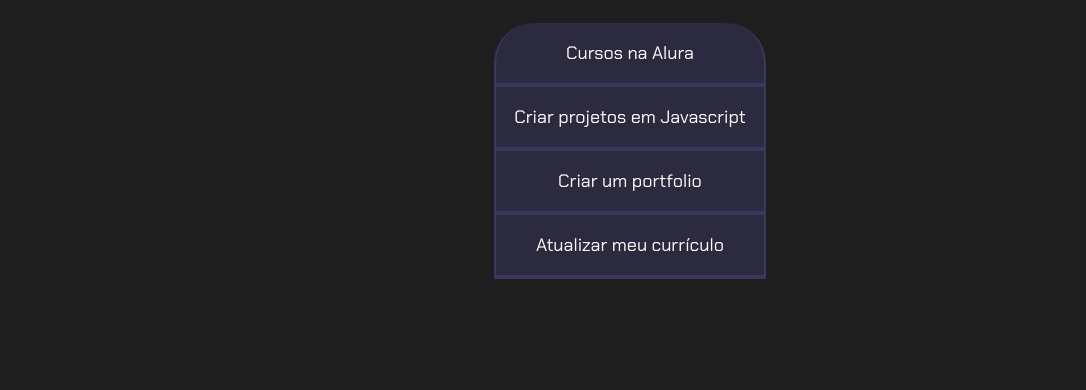
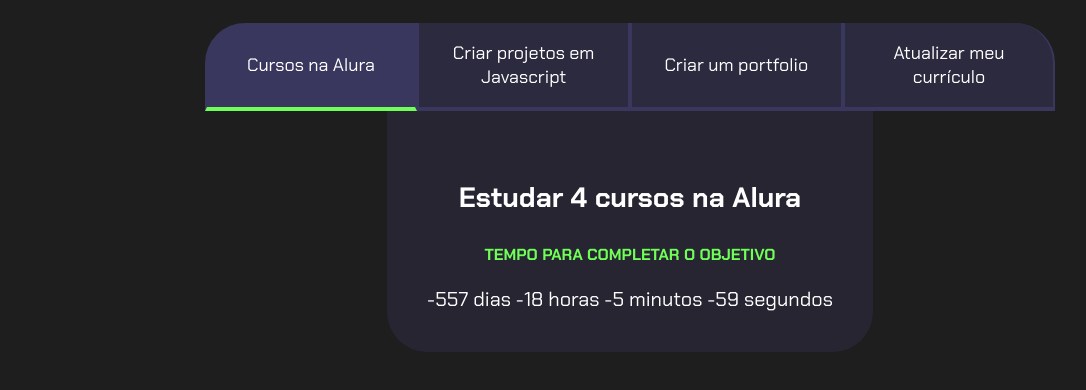
Before and after one commit to rafaellolufas/programaca-o-, a plain HTML site: page index.html in a window 1280 px wide. Both pictures are taken after a click on the button "Cursos na Alura". Shown: the part 80-470 px from the top of the page, without its empty margins (10-1096 px from the left). Drawn offline with Linux system fonts and the light colour scheme.

Commit message:
alterações

```diff
--- a/index.html
+++ b/index.html
@@ -17,7 +17,32 @@
             <button class="botao">Criar um portfolio</button>
             <button class="botao">Atualizar meu currículo</button>
         </div>
+        <div class="abas-textos">
+            <div class="aba-conteudo ativo">
+                <h3 class="aba-conteudo-titulo-principal">Estudar 4 cursos na Alura</h3>
+                <h4 class="aba-conteudo-titulo-secundario">Tempo para completar o objetivo</h4>
+                <div class="contador"></div>
+            </div>
+            <div class="aba-conteudo">
+                <h3 class="aba-conteudo-titulo-principal">Criar 5 projetos em Javascript</h3>
+                <h4 class="aba-conteudo-titulo-secundario">Tempo para completar o objetivo</h4>
+                <div class="contador"></div>
+            </div>
+            <div class="aba-conteudo">
+                <h3 class="aba-conteudo-titulo-principal">Criar um portfolio com os meus 3 melhores projetos</h3>
+                <h4 class="aba-conteudo-titulo-secundario">Tempo para completar o objetivo</h4>
+                <div class="contador"></div>
+            </div>
+            <div class="aba-conteudo">
+                <h3 class="aba-conteudo-titulo-principal">Atualizar meu curriculo com os certificados da Alura</h3>
+                <h4 class="aba-conteudo-titulo-secundario">Tempo para completar o objetivo</h4>
+                <div class="contador"></div>
+            </div>
+        </div>
+    </div>
+</section>
     </section>
 </body>
+<script src="main.js"></script>
 
 </html>
--- /dev/null
+++ b/main.js
@@ -0,0 +1,36 @@
+const botoes = document.querySelectorAll(".botao");
+const textos = document.querySelectorAll(".aba-conteudo");
+
+for (let i = 0; i < botoes.length; i++) {
+    botoes[i].onclick = function () {
+
+        for (let j = 0; j < botoes.length; j++) {
+            botoes[j].classList.remove("ativo");
+            textos[j].classList.remove("ativo");
+        }
+
+        botoes[i].classList.add("ativo");
+        textos[i].classList.add("ativo");
+    }
+}
+
+const contadores = document.querySelectorAll(".contador");
+const tempoObjetivo1 = new Date("2023-10-05T00:00:00");
+
+
+contadores[0].textContent = calculaTempo(tempoObjetivo1);
+
+function calculaTempo(tempoObjetivo) {
+    let tempoAtual = new Date();
+    let tempoFinal = tempoObjetivo - tempoAtual;
+    let segundos = Math.floor(tempoFinal / 1000);
+    let minutos = Math.floor(segundos / 60);
+    let horas = Math.floor(minutos / 60);
+    let dias = Math.floor(horas / 24);
+
+    segundos %= 60;
+    minutos %= 60;
+    horas %= 24;
+
+    return dias + " dias " + horas + " horas " + minutos + " minutos " + segundos + " segundos";
+}
--- a/style.css
+++ b/style.css
@@ -59,3 +59,51 @@ body {
 .botoes {
     display: block;
 }
+.botao.ativo {
+    background-color: var(--botao-ativo);
+    border-bottom: 4px solid var(--verde);
+}
+
+.abas-textos {
+    background-color: var(--texto-fundo);
+    padding: 40px;
+    border-radius: 0 0 40px 40px;
+}
+
+.aba-conteudo.ativo {
+    display: block;
+}
+
+.aba-conteudo {
+    display: none;
+}
+
+.aba-conteudo-titulo-principal {
+    font-size: 28px;
+    text-align: center;
+}
+
+.aba-conteudo-titulo-secundario {
+    text-align: center;
+    color: var(--verde);
+    text-transform: uppercase;
+}
+
+.contador {
+    font-size: 20px;
+    text-align: center;
+}
+
+@media screen and (min-width: 768px) {
+    .botoes {
+        display: flex;
+    }
+
+    .botao:first-child {
+        border-radius: 40px 0 0 0;
+    }
+
+    .botao:last-child {
+        border-radius: 0 40px 0 0;
+    }
+}
```
